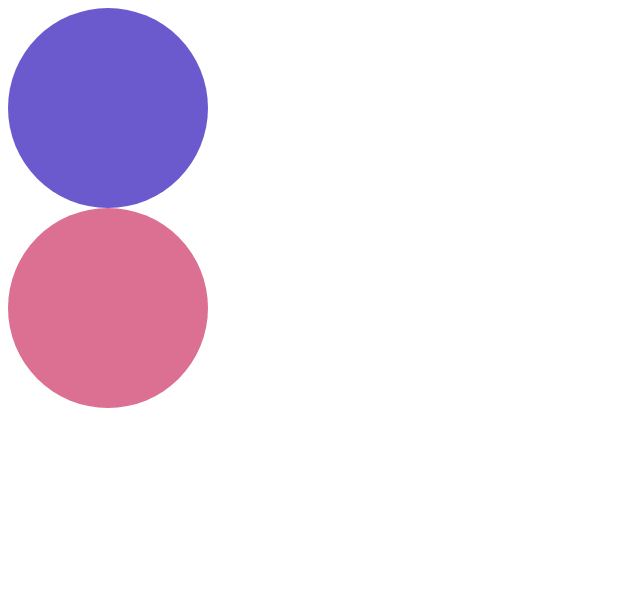
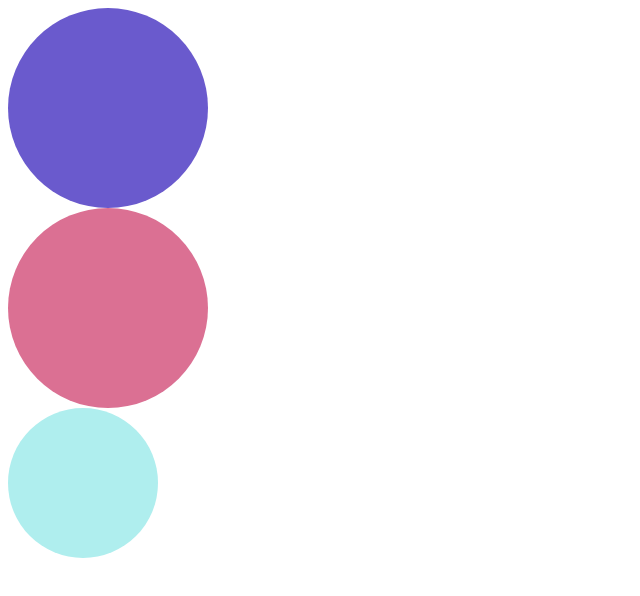
Before and after one commit to okiayaka/git-branch-lesson, a plain HTML site: page index.html in a window 1280 px wide. Shown: the whole page, without its empty margins (0-640 px from the left). Drawn offline with Linux system fonts and the light colour scheme.

Commit message:
divを追加

```diff
--- a/index.html
+++ b/index.html
@@ -10,5 +10,6 @@
 
   <div class="item1"></div>
   <div class="item2"></div>
+  <div class="item3"></div>
 </body>
 </html>
--- a/main.css
+++ b/main.css
@@ -10,3 +10,9 @@
   background-color: palevioletred;
   border-radius: 50%;
 }
+.item3 {
+  height: 150px;
+  width: 150px;
+  background-color: paleturquoise;
+  border-radius: 50%;
+}
```
